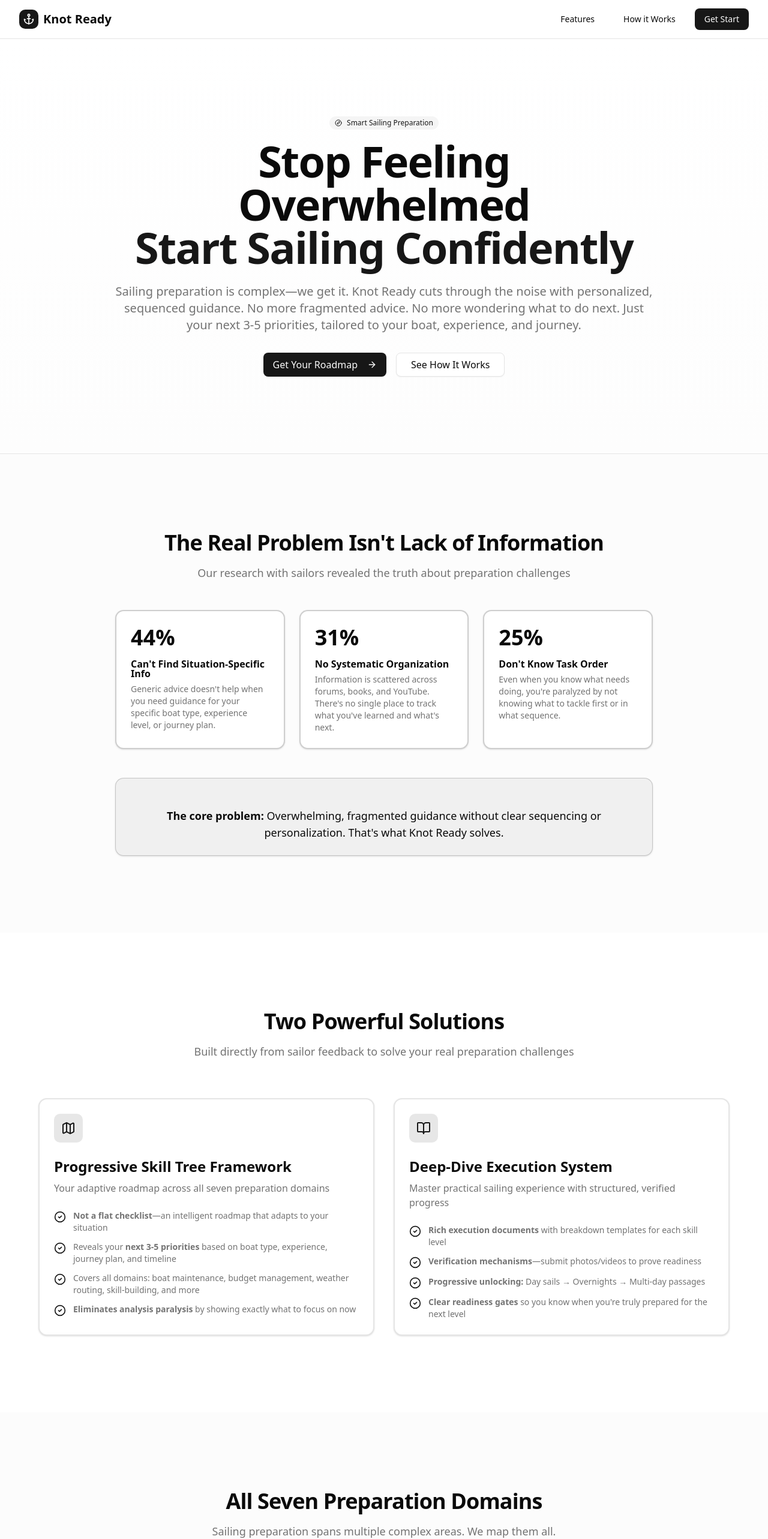
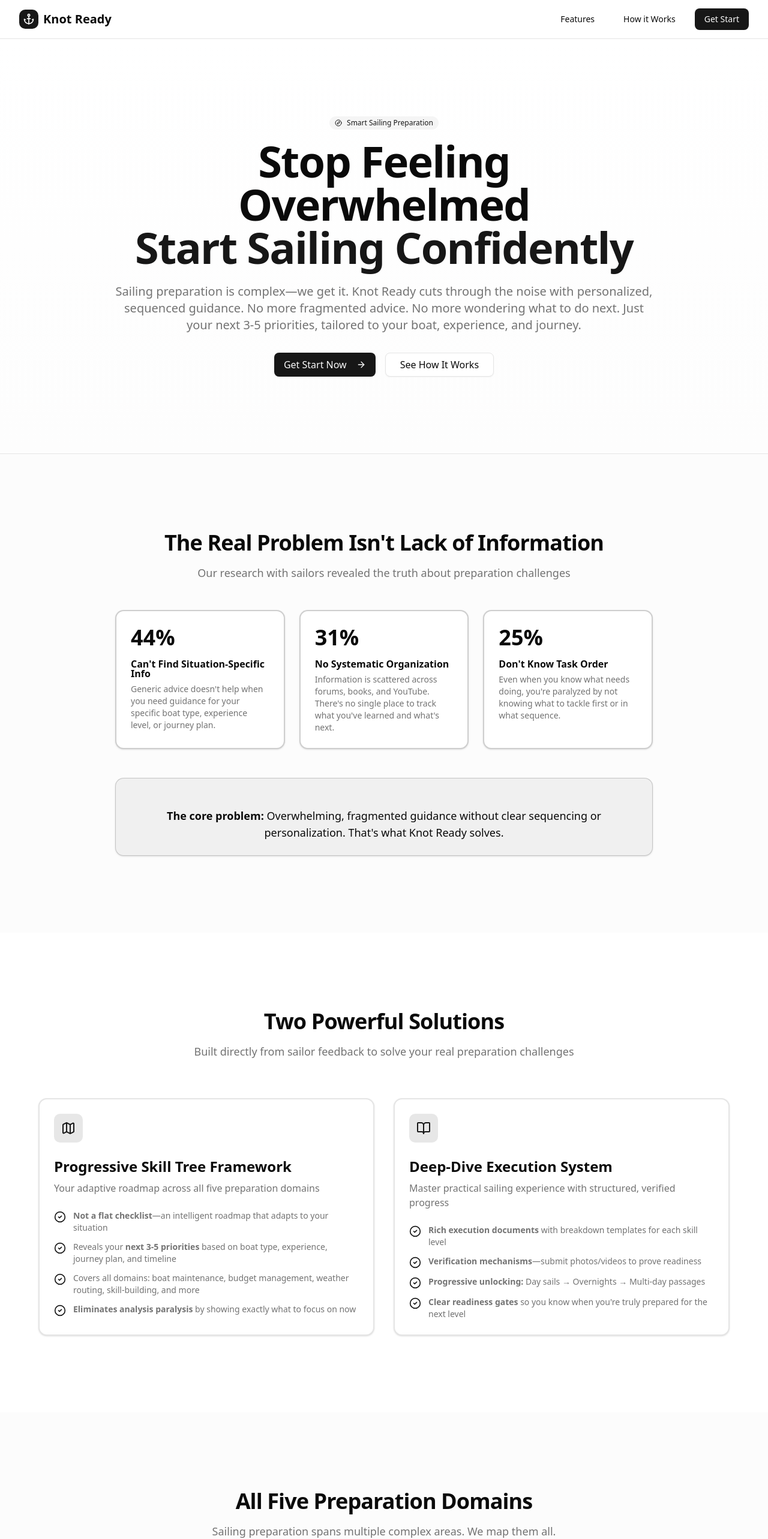
Before and after one commit to SwordAndTea/knot-ready, a Next.js app: page / in a window 1280 px wide. Shown: the top 2566 px of the page at 60% size. Built offline with nearby package versions, Linux system fonts and the light colour scheme.

Commit message:
update readme

```diff
--- a/src/app/dashboard/page.tsx
+++ b/src/app/dashboard/page.tsx
@@ -515,7 +515,7 @@ export default function DashboardPage() {
                 Preparation Domains
               </h2>
               <p className="text-muted-foreground">
-                Your progress across all seven areas
+                Your progress across all areas
               </p>
             </div>
           </div>
--- a/src/app/page.tsx
+++ b/src/app/page.tsx
@@ -71,7 +71,7 @@ export default function LandingPage() {
             <div className="flex flex-col gap-4 sm:flex-row sm:justify-center">
               <Button size="lg" className="text-base" asChild>
                 <Link href="/login">
-                Get Your Roadmap
+                Get Start Now
                 <ArrowRight className="ml-2 h-4 w-4" />
                 </Link>
               </Button>
@@ -158,7 +158,7 @@ export default function LandingPage() {
                 </div>
                 <CardTitle className="text-2xl">Progressive Skill Tree Framework</CardTitle>
                 <CardDescription className="text-base">
-                  Your adaptive roadmap across all seven preparation domains
+                  Your adaptive roadmap across all five preparation domains
                 </CardDescription>
               </CardHeader>
               <CardContent className="space-y-4">
@@ -234,12 +234,12 @@ export default function LandingPage() {
         </div>
       </section>
 
-      {/* Seven Domains */}
+      {/* Five Domains */}
       <section className="py-24 sm:py-32 bg-muted/30">
         <div className="container mx-auto px-4 sm:px-6 lg:px-8">
           <div className="mx-auto max-w-2xl text-center mb-16">
             <h2 className="mb-4 text-3xl font-bold tracking-tight sm:text-4xl">
-              All Seven Preparation Domains
+              All Five Preparation Domains
             </h2>
             <p className="text-lg text-muted-foreground">
               Sailing preparation spans multiple complex areas. We map them all.
@@ -303,7 +303,7 @@ export default function LandingPage() {
                 </div>
                 <h3 className="mb-3 text-xl font-semibold">Get Your Next 3-5 Priorities</h3>
                 <p className="text-muted-foreground">
-                  Our skill tree framework analyzes all seven domains and reveals exactly
+                  Our skill tree framework analyzes all five domains and reveals exactly
                   what you should focus on next—no overwhelm, no guesswork.
                 </p>
               </div>
```
Also changed, not shown: 1 other file (tests, documents, lock files or other folders).
